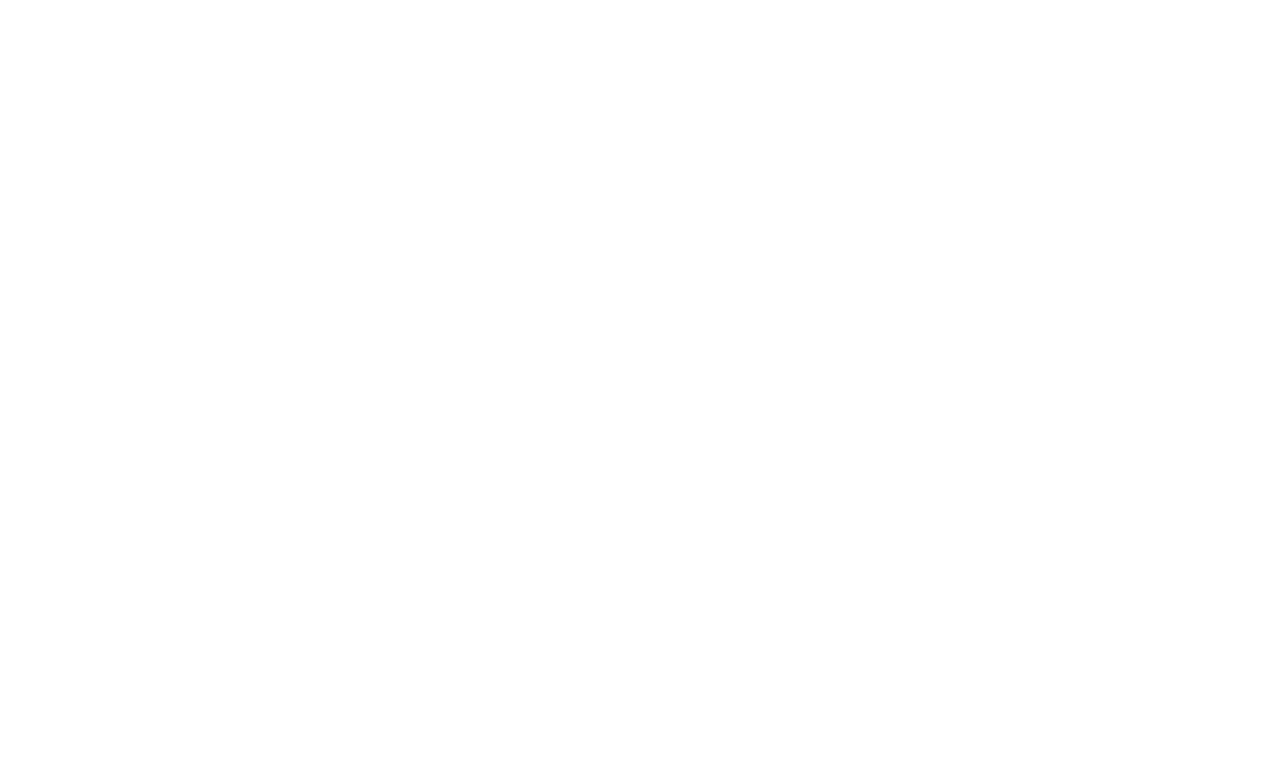
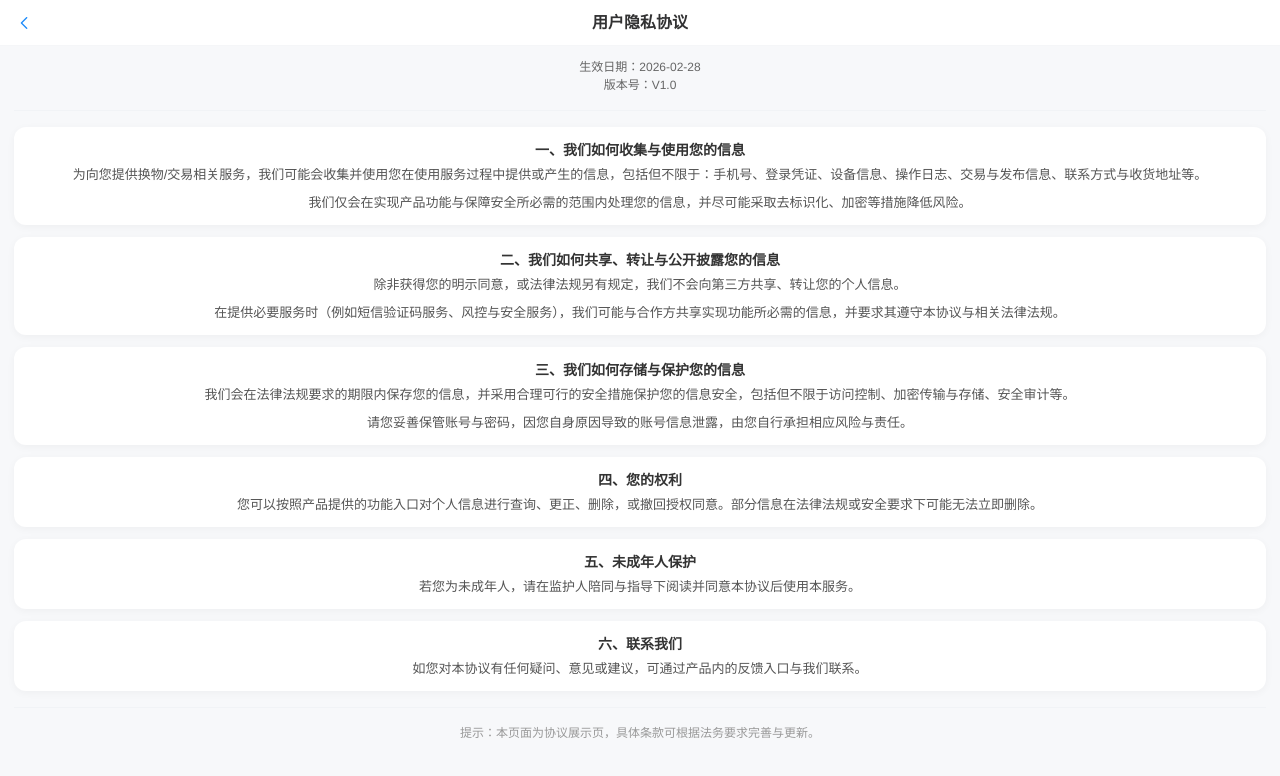
Before and after one commit to xiexifeng/tradex_front, a Vue app: page /agreement/privacy in a window 1280 px wide. Before the commit this address had no page. Shown: the top 776 px of the page. Built offline with nearby package versions, Linux system fonts and the light colour scheme.

Commit message:
feat: 增加使用协议与隐私协议占位

```diff
--- a/src/router/index.ts
+++ b/src/router/index.ts
@@ -20,6 +20,16 @@ const routes: Array<RouteRecordRaw> = [
     path: '/login',
     name: 'login',
     component: () => import(/* webpackChunkName: "login" */ '../views/user/LoginView.vue')
+  },
+  {
+    path: '/agreement/privacy',
+    name: 'privacyAgreement',
+    component: () => import(/* webpackChunkName: "agreement" */ '../views/agreement/PrivacyAgreementView.vue')
+  },
+  {
+    path: '/agreement/swap',
+    name: 'swapUsageAgreement',
+    component: () => import(/* webpackChunkName: "agreement" */ '../views/agreement/SwapUsageAgreementView.vue')
   },
   {
     path: '/user/profile',
--- /dev/null
+++ b/src/views/agreement/PrivacyAgreementView.vue
@@ -0,0 +1,111 @@
+<template>
+  <div class="agreement-page">
+    <van-nav-bar title="用户隐私协议" left-arrow @click-left="onBack" />
+
+    <div class="content">
+      <div class="meta">
+        <div>生效日期：2026-02-28</div>
+        <div>版本号：V1.0</div>
+      </div>
+
+      <van-divider />
+
+      <div class="section">
+        <div class="h">一、我们如何收集与使用您的信息</div>
+        <p>为向您提供换物/交易相关服务，我们可能会收集并使用您在使用服务过程中提供或产生的信息，包括但不限于：手机号、登录凭证、设备信息、操作日志、交易与发布信息、联系方式与收货地址等。</p>
+        <p>我们仅会在实现产品功能与保障安全所必需的范围内处理您的信息，并尽可能采取去标识化、加密等措施降低风险。</p>
+      </div>
+
+      <div class="section">
+        <div class="h">二、我们如何共享、转让与公开披露您的信息</div>
+        <p>除非获得您的明示同意，或法律法规另有规定，我们不会向第三方共享、转让您的个人信息。</p>
+        <p>在提供必要服务时（例如短信验证码服务、风控与安全服务），我们可能与合作方共享实现功能所必需的信息，并要求其遵守本协议与相关法律法规。</p>
+      </div>
+
+      <div class="section">
+        <div class="h">三、我们如何存储与保护您的信息</div>
+        <p>我们会在法律法规要求的期限内保存您的信息，并采用合理可行的安全措施保护您的信息安全，包括但不限于访问控制、加密传输与存储、安全审计等。</p>
+        <p>请您妥善保管账号与密码，因您自身原因导致的账号信息泄露，由您自行承担相应风险与责任。</p>
+      </div>
+
+      <div class="section">
+        <div class="h">四、您的权利</div>
+        <p>您可以按照产品提供的功能入口对个人信息进行查询、更正、删除，或撤回授权同意。部分信息在法律法规或安全要求下可能无法立即删除。</p>
+      </div>
+
+      <div class="section">
+        <div class="h">五、未成年人保护</div>
+        <p>若您为未成年人，请在监护人陪同与指导下阅读并同意本协议后使用本服务。</p>
+      </div>
+
+      <div class="section">
+        <div class="h">六、联系我们</div>
+        <p>如您对本协议有任何疑问、意见或建议，可通过产品内的反馈入口与我们联系。</p>
+      </div>
+
+      <van-divider />
+
+      <div class="footer">提示：本页面为协议展示页，具体条款可根据法务要求完善与更新。</div>
+    </div>
+  </div>
+</template>
+
+<script setup lang="ts">
+import { useRouter } from 'vue-router';
+
+const router = useRouter();
+
+const onBack = () => {
+  router.back();
+};
+</script>
+
+<style scoped lang="scss">
+.agreement-page {
+  min-height: 100vh;
+  background: #f7f8fa;
+}
+
+.content {
+  padding: 12px 14px 28px;
+}
+
+.meta {
+  font-size: 12px;
+  color: #666;
+  line-height: 18px;
+}
+
+.section {
+  margin-top: 12px;
+  background: #fff;
+  border-radius: 12px;
+  padding: 12px;
+  box-shadow: 0 2px 8px rgba(0, 0, 0, 0.04);
+
+  .h {
+    font-size: 14px;
+    font-weight: 600;
+    color: #333;
+    margin-bottom: 6px;
+  }
+
+  p {
+    margin: 0 0 8px;
+    font-size: 13px;
+    color: #555;
+    line-height: 20px;
+  }
+
+  p:last-child {
+    margin-bottom: 0;
+  }
+}
+
+.footer {
+  margin-top: 10px;
+  font-size: 12px;
+  color: #999;
+  line-height: 18px;
+}
+</style>
--- /dev/null
+++ b/src/views/agreement/SwapUsageAgreementView.vue
@@ -0,0 +1,111 @@
+<template>
+  <div class="agreement-page">
+    <van-nav-bar title="换物使用协议" left-arrow @click-left="onBack" />
+
+    <div class="content">
+      <div class="meta">
+        <div>生效日期：2026-02-28</div>
+        <div>版本号：V1.0</div>
+      </div>
+
+      <van-divider />
+
+      <div class="section">
+        <div class="h">一、协议范围与接受</div>
+        <p>欢迎使用本平台换物服务。您在注册、登录或使用换物相关功能（包括发布、浏览、发起换物、沟通、确认、评价等）即表示您已阅读并同意本协议全部条款。</p>
+      </div>
+
+      <div class="section">
+        <div class="h">二、账号与行为规范</div>
+        <p>您应保证注册信息真实、准确、完整，并妥善保管账号信息。因账号保管不当造成的损失由您自行承担。</p>
+        <p>您不得发布违法违规、侵权、欺诈、虚假或扰乱平台秩序的内容，不得利用平台从事任何非法活动。</p>
+      </div>
+
+      <div class="section">
+        <div class="h">三、发布与换物规则</div>
+        <p>发布物品时，请如实描述物品信息（成色、缺陷、来源、规格等）。因描述不实引发的纠纷，您应承担相应责任。</p>
+        <p>换物过程中的沟通、确认、物流与交付由双方自行协商。平台可能提供必要的工具与记录，但不对双方线下履约承担担保责任。</p>
+      </div>
+
+      <div class="section">
+        <div class="h">四、风险提示与免责声明</div>
+        <p>换物属于用户之间的自主交易行为，存在信息不对称、物流风险、质量争议等不确定性。您应审慎评估并自行承担相关风险。</p>
+        <p>因不可抗力、第三方原因或用户自身原因导致的服务中断、数据丢失、交易损失等，平台在法律允许范围内不承担责任。</p>
+      </div>
+
+      <div class="section">
+        <div class="h">五、违规处理</div>
+        <p>如您存在违规行为，平台有权依据规则采取包括但不限于内容下架、限制功能、冻结账号、终止服务等措施，并保留追究法律责任的权利。</p>
+      </div>
+
+      <div class="section">
+        <div class="h">六、争议解决</div>
+        <p>因本协议或换物服务产生的争议，双方应友好协商解决；协商不成的，可向平台所在地有管辖权的人民法院提起诉讼。</p>
+      </div>
+
+      <van-divider />
+
+      <div class="footer">提示：本页面为协议展示页，具体条款可根据业务规则与法务要求完善与更新。</div>
+    </div>
+  </div>
+</template>
+
+<script setup lang="ts">
+import { useRouter } from 'vue-router';
+
+const router = useRouter();
+
+const onBack = () => {
+  router.back();
+};
+</script>
+
+<style scoped lang="scss">
+.agreement-page {
+  min-height: 100vh;
+  background: #f7f8fa;
+}
+
+.content {
+  padding: 12px 14px 28px;
+}
+
+.meta {
+  font-size: 12px;
+  color: #666;
+  line-height: 18px;
+}
+
+.section {
+  margin-top: 12px;
+  background: #fff;
+  border-radius: 12px;
+  padding: 12px;
+  box-shadow: 0 2px 8px rgba(0, 0, 0, 0.04);
+
+  .h {
+    font-size: 14px;
+    font-weight: 600;
+    color: #333;
+    margin-bottom: 6px;
+  }
+
+  p {
+    margin: 0 0 8px;
+    font-size: 13px;
+    color: #555;
+    line-height: 20px;
+  }
+
+  p:last-child {
+    margin-bottom: 0;
+  }
+}
+
+.footer {
+  margin-top: 10px;
+  font-size: 12px;
+  color: #999;
+  line-height: 18px;
+}
+</style>
--- a/src/views/user/LoginView.vue
+++ b/src/views/user/LoginView.vue
@@ -99,6 +99,13 @@
       <van-button plain type="primary" size="small">忘记密码？</van-button>
       <van-button plain type="primary" size="small">立即注册</van-button>
     </div>
+
+    <div class="agreement-entry">
+      <span class="text">登录即表示您已阅读并同意</span>
+      <span class="link" @click="goPrivacyAgreement">《用户隐私协议》</span>
+      <span class="text">与</span>
+      <span class="link" @click="goSwapAgreement">《换物使用协议》</span>
+    </div>
   </div>
 </template>
 
@@ -135,6 +142,14 @@ const togglePasswordVisibility = () => {
 
 const onClickLeft = () => {
   router.push('/');
+};
+
+const goPrivacyAgreement = () => {
+  router.push('/agreement/privacy');
+};
+
+const goSwapAgreement = () => {
+  router.push('/agreement/swap');
 };
 
 // 发送验证码
@@ -276,6 +291,20 @@ const onCodeSubmit = async (values: any) => {
   }
 }
 
+.agreement-entry {
+  margin-top: 14px;
+  padding: 0 18px;
+  font-size: 12px;
+  line-height: 18px;
+  text-align: center;
+  color: #777;
+
+  .link {
+    color: #1989fa;
+    cursor: pointer;
+  }
+}
+
 :deep(.van-cell-group--inset) {
   margin: 16px;
   border-radius: 12px;
```
